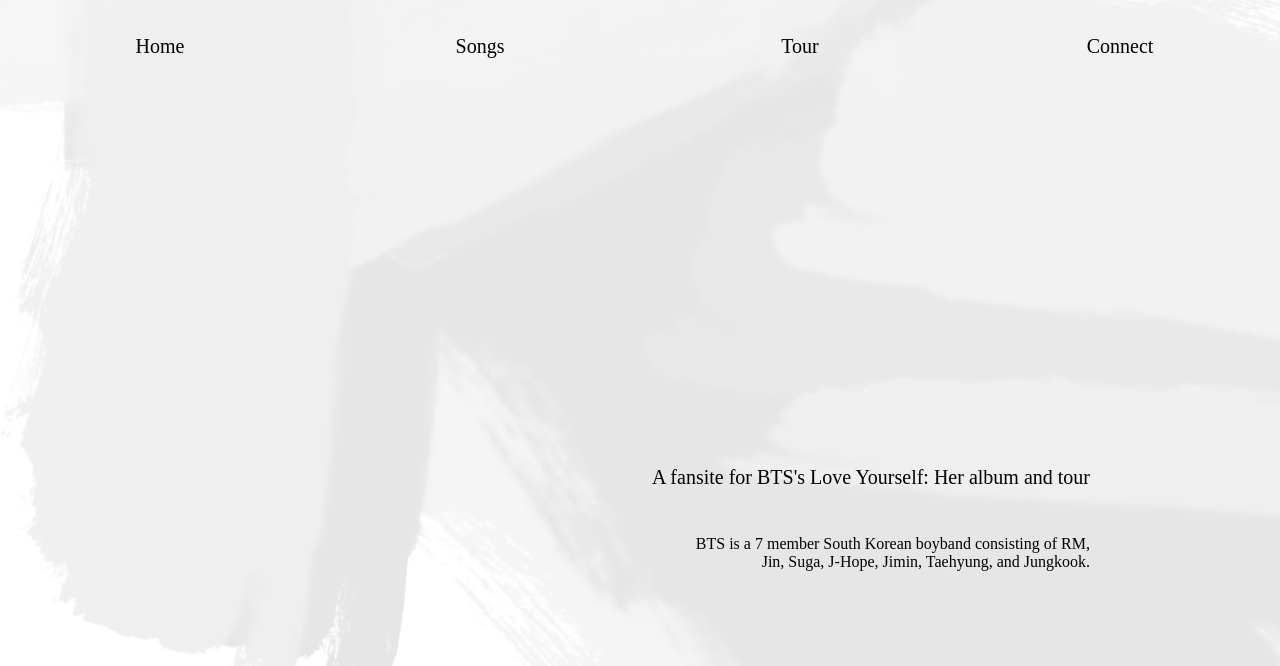
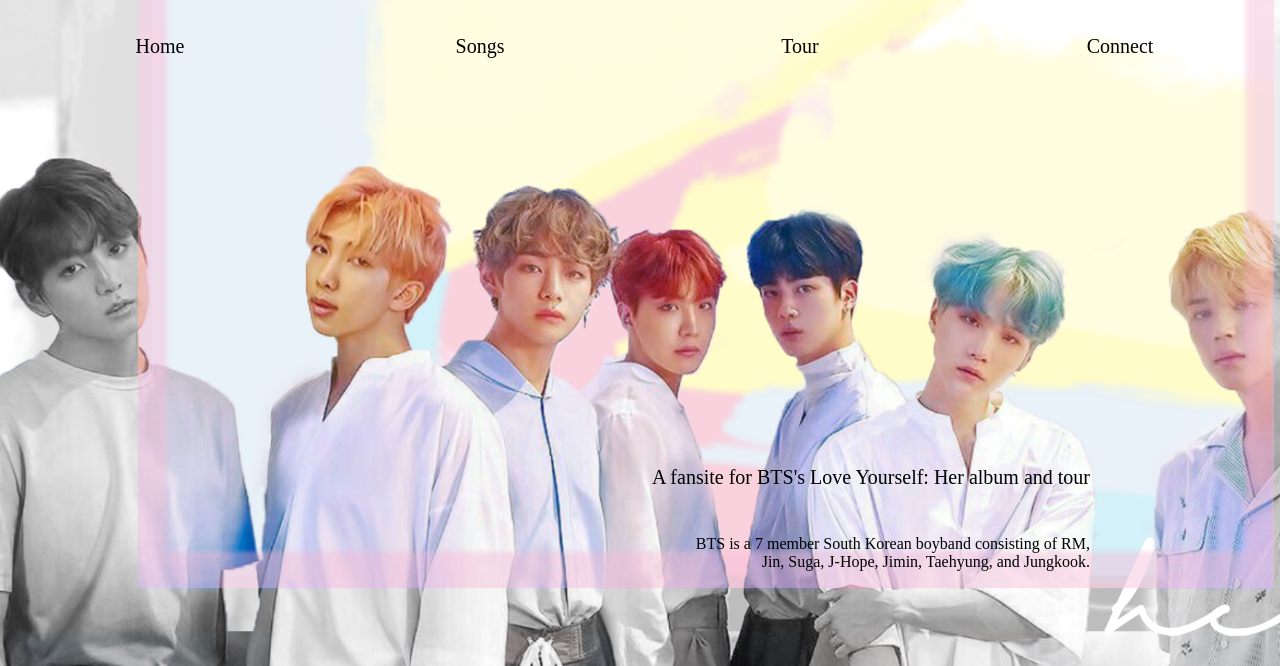
Before and after one commit to carriephang13/cfc, a plain HTML site: page index.html in a window 1280 px wide. Shown: the part 134-800 px from the top of the page. Drawn offline with nearby package versions, Linux system fonts and the light colour scheme; a script that the page names is missing.

Commit message:
Add files via upload

```diff
--- a/style.css
+++ b/style.css
@@ -6,8 +6,7 @@ body{
 }
 
 .index{
-  background-image: url(https://github.com/carriephang13/cfc/blob/master/background.png?raw=true);
-  /* background-image: url(file:///Users/starky/Desktop/BTS%20Love%20Yourself/Song%20Art/background.png); */
+  background-image: url(https://github.com/carriephang13/cfc/blob/master/openingimage.png?raw=true);
   background-size: cover;
   background-color: #e0e0e0;
 }
```
